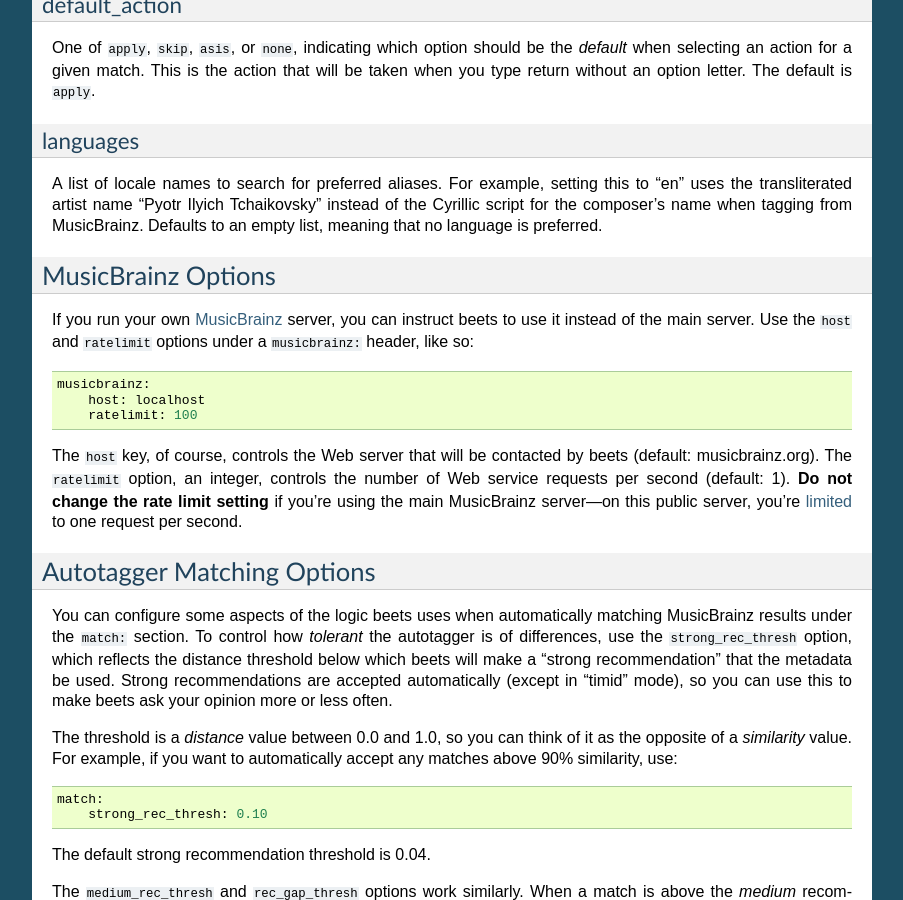
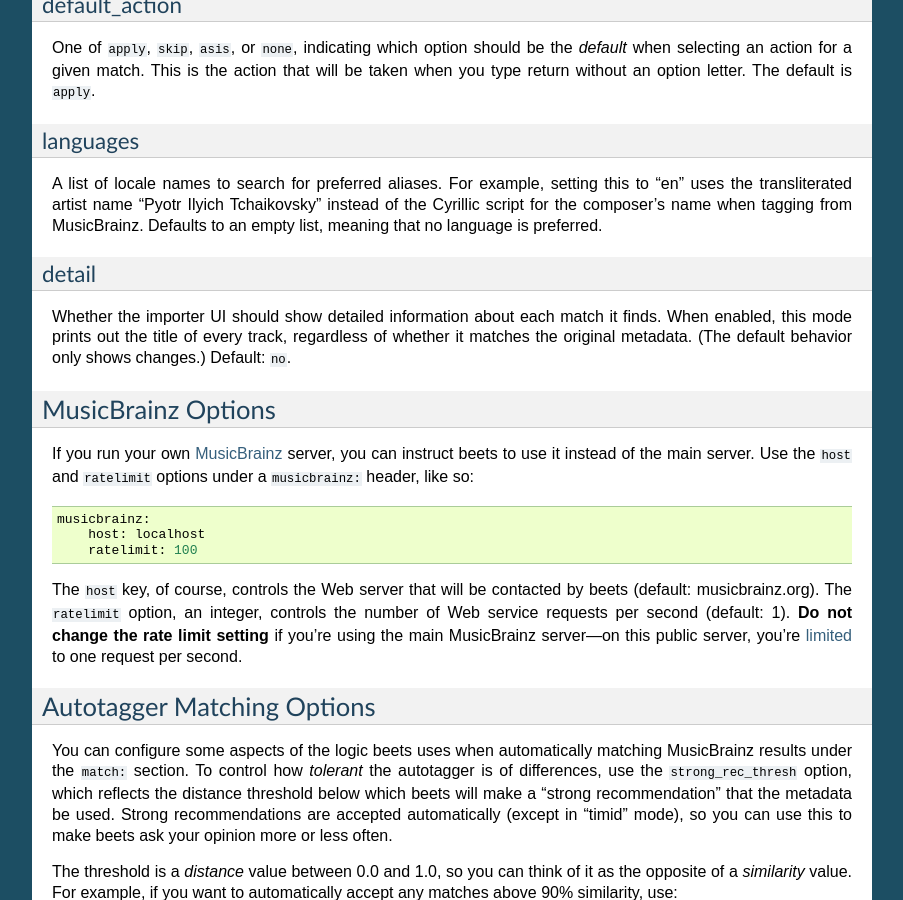
Before and after one commit to google-code-export/beets, a Sphinx documentation site: the page built from docs/reference/config.rst, in a window 1280 px wide and 900 px high, scrolled down 4759 px. Shown: the whole window, without its empty margins (198-1101 px from the left). Built offline with Sphinx 7.4.7, drawn with Linux system fonts in a browser that asks for light colours.

Commit message:
import.detail config option (GC-263)

```diff
--- a/docs/changelog.rst
+++ b/docs/changelog.rst
@@ -10,6 +10,8 @@
   from MusicBrainz. This feature requires `python-musicbrainz-ngs`_ 0.3 or
   later, which (at the time of this writing) is not yet released. Thanks to
   Sam Doshi.
+* :ref:`detail` enables a mode where all tracks are listed in the importer UI,
+  as opposed to only changed tracks.
 
 Other stuff:
 
--- a/docs/reference/config.rst
+++ b/docs/reference/config.rst
@@ -327,6 +327,16 @@
 instead of the Cyrillic script for the composer's name when tagging from
 MusicBrainz. Defaults to an empty list, meaning that no language is preferred.
 
+.. _detail:
+
+detail
+~~~~~~
+
+Whether the importer UI should show detailed information about each match it
+finds. When enabled, this mode prints out the title of every track, regardless
+of whether it matches the original metadata. (The default behavior only shows
+changes.) Default: ``no``.
+
 .. _musicbrainz-config:
 
 MusicBrainz Options
```
Also changed, not shown: 2 other files.
